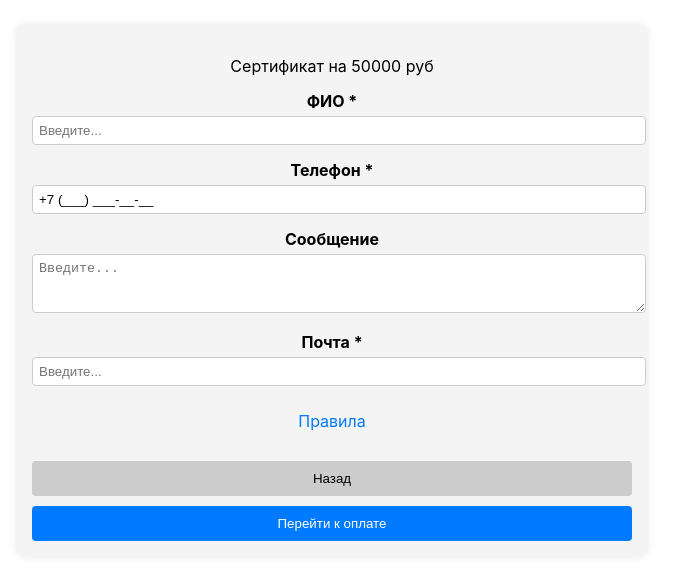
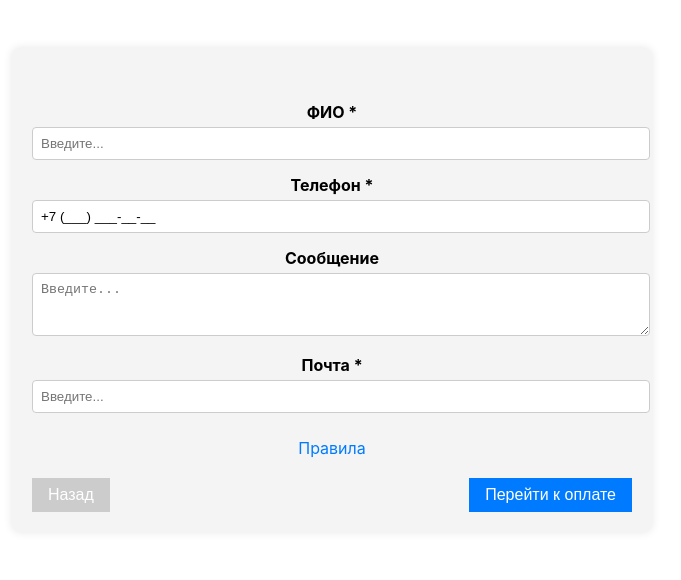
Before and after one commit to Aksenov-m/dimax, a React (Create React App) app: page /form in a window 1280 px wide. Shown: the part 110-690 px from the top of the page, without its empty margins (308-989 px from the left). Built offline with nearby package versions, Linux system fonts and the light colour scheme; no server answers.

Commit message:
feat: добавить функционал формы и компонет кнопки

```diff
--- a/src/App.js
+++ b/src/App.js
@@ -9,6 +9,7 @@ import './App.css';
 
 function App() {
   const [certificates, setCertificates] = useState([]);
+  const [nameCertificates, setNameCertificates] = useState('');
 
   useEffect(() => {
     api.getGoodList()
@@ -27,15 +28,19 @@ function App() {
     {
       path: "/",
       element:  <HomePage
+      isName={isName}
       certificates={certificates}/>,
       errorElement: <ErrorPage />,
     },
     {
       path: "form",
-      element: <FormPage />,
+      element: <FormPage nameCertificates={nameCertificates}/>,
     },
   ]);
 
+  function isName(name) {
+    setNameCertificates(name);
+  }
 
   return (
     <>
--- a/src/components/Button/Button.jsx
+++ b/src/components/Button/Button.jsx
@@ -1,7 +1,15 @@
 import styles from './Button.module.css'
 
-const Button = ({ tag, text }) => {
-  return <button className={`${styles.button} ${styles[tag]}`}>{text}</button>
+const Button = ({ tag, text, handleClick, isType }) => {
+  return (
+    <button
+      type={isType}
+      onClick={handleClick}
+      className={`${styles.button} ${styles[tag]}`}
+    >
+      {text}
+    </button>
+  )
 }
 
 export default Button
--- a/src/components/CertificateItem/CertificateItem.jsx
+++ b/src/components/CertificateItem/CertificateItem.jsx
@@ -1,9 +1,15 @@
 import React from 'react'
+import { Link } from 'react-router-dom'
 import styles from './CertificateItem.module.css'
 import Button from '../Button/Button'
 import reactLogo from '../../logo.svg'
 
-const CertificateItem = ({ certificate, onSelect }) => (
+function CertificateItem({ certificate, isName }) {
+  function processPayment() {
+    isName(certificate.NAME)
+  }
+
+  return (
     <article className={styles.certificateItem}>
       <h3 className={styles.certificateItem__name}>{certificate.NAME}</h3>
       <p className={styles.certificateItem__description}>
@@ -23,12 +29,16 @@ const CertificateItem = ({ certificate, onSelect }) => (
           alt={certificate.NAME}
         />
       </div>
+      <Link to={`form`}>
         <Button
+          handleClick={processPayment}
           tag="certificateItem__button"
           text="Оформить"
-      onClick={() => onSelect(certificate)}
+          isType="button"
         ></Button>
+      </Link>
     </article>
   )
+}
 
 export default CertificateItem
--- a/src/components/FormPage/FormPage.jsx
+++ b/src/components/FormPage/FormPage.jsx
@@ -1,12 +1,15 @@
 import React from 'react'
+import { Form, useLoaderData, redirect, useNavigate } from 'react-router-dom'
 import styles from './FormPage.module.css'
+import Button from '../Button/Button'
 
-const FormComponent = () => {
+const FormComponent = (props) => {
+  const navigate = useNavigate()
   return (
     <div className={styles.mainContent}>
       <form className={styles.form} noValidate>
         <div className={styles.formContainer}>
-          <p className={styles.formInfo}>Сертификат на 50000 руб</p>
+          <p className={styles.formInfo}>{props.nameCertificates}</p>
           <label className={styles.formLabel}>
             <span className={styles.labelText}>ФИО *</span>
             <input
@@ -54,15 +57,19 @@ const FormComponent = () => {
           </a>
         </div>
         <div className={styles.formButtons}>
-          <button className={styles.backButton} type="button">
-            Назад
-          </button>
-          <button
-            className={`${styles.submitButton} ${styles.loadingButton}`}
-            type="submit"
-          >
-            Перейти к оплате
-          </button>
+          <Button
+            handleClick={() => {
+              navigate(-1)
+            }}
+            isType="button"
+            tag="form__button_color_grey"
+            text="Назад"
+          ></Button>
+          <Button
+            isType="submit"
+            tag="form__button_color_blue"
+            text="Перейти к оплате"
+          ></Button>
         </div>
       </form>
     </div>
--- a/src/components/FormPage/FormPage.module.css
+++ b/src/components/FormPage/FormPage.module.css
@@ -48,29 +48,13 @@
 
 .formButtons {
   display: flex;
+  flex-direction: row;
   justify-content: space-between;
   margin-top: 20px;
 }
 
-.backButton,
-.submitButton {
-  padding: 10px;
-  border: none;
-  border-radius: 4px;
-  cursor: pointer;
-}
-
-.backButton {
-  background-color: #ccc;
-}
-
-.submitButton {
-  background-color: #007bff;
-  color: #fff;
-}
-
 /* Медиа-запросы */
-@media screen and (min-width: 320px) and (max-width: 1280px) {
+@media screen and (max-width: 320px) {
   .form {
     padding: 15px;
   }
--- a/src/components/GoodListPage/GoodListPage.jsx
+++ b/src/components/GoodListPage/GoodListPage.jsx
@@ -2,13 +2,14 @@ import React from 'react'
 import styles from './GoodListPage.module.css'
 import CertificateItem from '../CertificateItem/CertificateItem'
 
-const GoodListPage = ({ certificates }) => {
+const GoodListPage = ({ certificates, isName }) => {
   return (
     <div className={styles.goodListPage}>
       <h2 className={styles.title}>Выберите сертификат</h2>
       <div className={styles.certificateList}>
         {certificates.map((certificate) => (
           <CertificateItem
+            isName={isName}
             key={certificate.ID}
             certificate={certificate}
             // onSelect={onSelectCertificate}
--- a/src/components/HomePage/HomePage.jsx
+++ b/src/components/HomePage/HomePage.jsx
@@ -5,7 +5,7 @@ const HomePage = (props) => {
   return (
     <section>
       <h1>Добро пожаловать в наш магазин подарочных сертификатов!</h1>
-      <GoodListPage certificates={props.certificates} />
+      <GoodListPage isName={props.isName} certificates={props.certificates} />
     </section>
   )
 }
```
Lines whose indentation alone changed are shown as unchanged.
